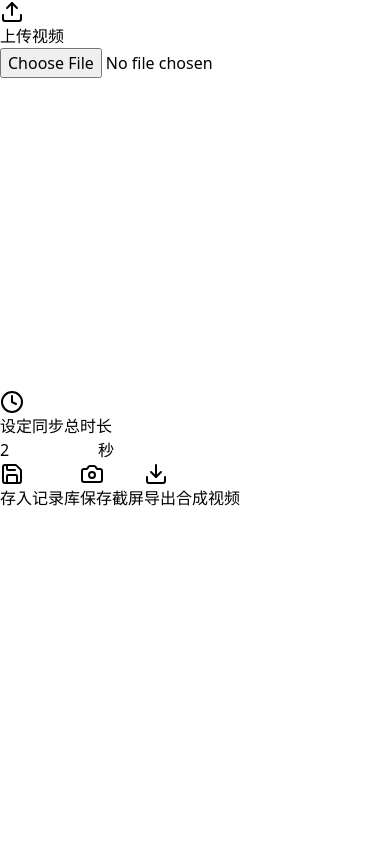
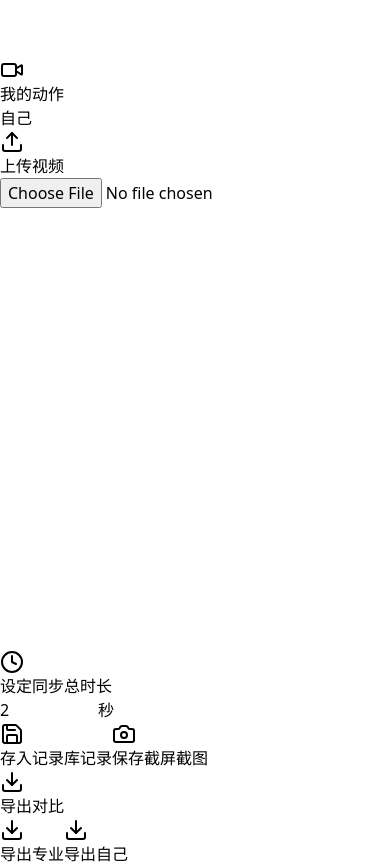
Before and after one commit to ShuyuanLin528/t-mirror-web, a React (Vite) app: page / in a window 390 px wide. Shown: the part 1019-1885 px from the top of the page. Before the commit the page ends 1529 px from the top, so only its background shows below. Built offline with nearby package versions, Linux system fonts and the light colour scheme.

Commit message:
update 1.0

```diff
--- a/src/App.jsx
+++ b/src/App.jsx
@@ -63,6 +63,9 @@
         saveRecord: "SAVE RECORD",
         snapshot: "SNAPSHOT",
         exportMp4: "EXPORT MP4",
+        exportCombined: "EXPORT SYNC",
+        exportV1: "EXPORT PRO",
+        exportV2: "EXPORT ME",
         archives: "ARCHIVES",
         noRecords: "NO RECORDS FOUND",
         load: "LOAD",
@@ -105,6 +108,9 @@
         saveRecord: "存入记录库",
         snapshot: "保存截屏",
         exportMp4: "导出合成视频",
+        exportCombined: "导出对比",
+        exportV1: "导出专业",
+        exportV2: "导出自己",
         archives: "对比记录库",
         noRecords: "暂未保存任何记录",
         load: "加载记录",
@@ -311,8 +317,12 @@
                             <video
                                 ref={vRef} src={vState.url} draggable={false}
                                 style={{ position: 'absolute', width: `${finalW_pct}%`, height: `${finalH_pct}%`, left: `${left_pct}%`, top: `${top_pct}%`, objectFit: 'cover', maxWidth: 'none', maxHeight: 'none' }}
-                                className={`cursor-move`} playsInline muted
-                                onLoadedMetadata={(e) => setVState(p => ({ ...p, duration: vRef.current.duration || 1, out: vRef.current.duration || 1, vw: e.target.videoWidth || 1, vh: e.target.videoHeight || 1 }))}
+                                className={`cursor-move`} playsInline muted preload="auto"
+                                onLoadedMetadata={(e) => {
+                                    setVState(p => ({ ...p, duration: vRef.current.duration || 1, out: vRef.current.duration || 1, vw: e.target.videoWidth || 1, vh: e.target.videoHeight || 1 }));
+                                    // 强制移动端渲染首帧 (修复上传后白屏问题)
+                                    vRef.current.currentTime = 0.001;
+                                }}
                                 onTimeUpdate={handleTimeUpdate}
                             />
                         </div>
@@ -436,7 +446,7 @@
     const v1Ref = useRef(null);
     const v2Ref = useRef(null);
 
-    const [ratioKey, setRatioKey] = useState('1:1');
+    const [ratioKey, setRatioKey] = useState('3:4');
     const [showGrid, setShowGrid] = useState(false);
 
     const [masterProgress, setMasterProgress] = useState(0);
@@ -455,6 +465,7 @@
     };
 
     const togglePlay = () => {
+        const safeTargetTime = parseFloat(targetTime) || 2;
         if (isPlaying) {
             setIsPlaying(false); isPlayingRef.current = false;
             if (v1Ref.current) v1Ref.current.pause();
@@ -467,11 +478,11 @@
                 startP = 0; setMasterProgress(0); syncVideosToProgress(0);
             }
             if (v1Ref.current) {
-                const r1 = targetTime > 0 && (v1.out - v1.in) > 0 ? (v1.out - v1.in) / targetTime : 1;
+                const r1 = safeTargetTime > 0 && (v1.out - v1.in) > 0 ? (v1.out - v1.in) / safeTargetTime : 1;
                 v1Ref.current.playbackRate = r1; v1Ref.current.play().catch(e => console.error(e));
             }
             if (v2Ref.current) {
-                const r2 = targetTime > 0 && (v2.out - v2.in) > 0 ? (v2.out - v2.in) / targetTime : 1;
+                const r2 = safeTargetTime > 0 && (v2.out - v2.in) > 0 ? (v2.out - v2.in) / safeTargetTime : 1;
                 v2Ref.current.playbackRate = r2; v2Ref.current.play().catch(e => console.error(e));
             }
 
@@ -516,9 +527,10 @@
         drawVideoToRect(ctx, v1Ref.current, v1.mirror, v1.pan, v1.scale, 0, 0, singleW, singleH);
         drawVideoToRect(ctx, v2Ref.current, v2.mirror, v2.pan, v2.scale, singleW, 0, singleW, singleH);
         const thumbUrl = canvas.toDataURL('image/jpeg', 0.8);
+        const safeTargetTime = parseFloat(targetTime) || 2;
         const newRecord = {
             id: Date.now(), time: new Date().toLocaleTimeString(), date: new Date().toLocaleDateString(),
-            thumbnail: thumbUrl, ratioKey, targetTime,
+            thumbnail: thumbUrl, ratioKey, targetTime: safeTargetTime,
             v1: { file: v1.file, in: v1.in, out: v1.out, pan: v1.pan, scale: v1.scale, mirror: v1.mirror },
             v2: { file: v2.file, in: v2.in, out: v2.out, pan: v2.pan, scale: v2.scale, mirror: v2.mirror }
         };
@@ -548,41 +560,79 @@
         link.download = `SYNC_${new Date().getTime()}.jpg`; link.click();
     };
 
-    const handleExportVideo = () => {
+    const handleExportVideo = (mode = 'combined') => {
         if(isPlaying) togglePlay(); setIsExporting(true);
+        const safeTargetTime = parseFloat(targetTime) || 2;
         const canvas = document.createElement('canvas');
         const [rW, rH] = ratioKey.split(':').map(Number);
         const singleW = 960; const singleH = (singleW * rH) / rW;
-        canvas.width = 1920; canvas.height = singleH + 20;
+        canvas.width = mode === 'combined' ? 1920 : 960; canvas.height = singleH + 20;
         const ctx = canvas.getContext('2d');
         let mimeType = 'video/mp4';
         if (!MediaRecorder.isTypeSupported(mimeType)) mimeType = 'video/webm;codecs=vp9';
         if (!MediaRecorder.isTypeSupported(mimeType)) mimeType = 'video/webm';
         const stream = canvas.captureStream(30); const recorder = new MediaRecorder(stream, { mimeType });
         const chunks = [];
+
+        const fallbackDownload = (blob, filename) => {
+            const url = URL.createObjectURL(blob);
+            const link = document.createElement('a');
+            link.href = url;
+            link.download = filename;
+            document.body.appendChild(link);
+            link.click();
+            document.body.removeChild(link);
+            setTimeout(() => URL.revokeObjectURL(url), 100);
+        };
+
         recorder.ondataavailable = e => chunks.push(e.data);
-        recorder.onstop = () => {
+        recorder.onstop = async () => {
+            const ext = mimeType.includes('mp4') ? 'mp4' : 'webm';
+            const filename = `SYNC_${mode.toUpperCase()}_${new Date().getTime()}.${ext}`;
             const blob = new Blob(chunks, { type: mimeType });
-            const link = document.createElement('a'); link.href = URL.createObjectURL(blob);
-            link.download = `SYNC_${new Date().getTime()}.${mimeType.includes('mp4') ? 'mp4' : 'webm'}`;
-            link.click(); setIsExporting(false);
+            const file = new File([blob], filename, { type: mimeType });
+
+            setIsExporting(false);
+
+            // 尝试调用移动端原生分享菜单 (支持直接"保存到相册")
+            if (navigator.canShare && navigator.canShare({ files: [file] })) {
+                try {
+                    await navigator.share({
+                        files: [file],
+                        title: 'T-MIRROR Sync Video'
+                    });
+                } catch (err) {
+                    console.error('Share failed or cancelled:', err);
+                    fallbackDownload(blob, filename);
+                }
+            } else {
+                fallbackDownload(blob, filename); // PC或不支持原生Share时的降级方案
+            }
         };
-        if (v1Ref.current && v1.url) { v1Ref.current.currentTime = v1.in; v1Ref.current.playbackRate = targetTime > 0 ? (v1.out - v1.in) / targetTime : 1; }
-        if (v2Ref.current && v2.url) { v2Ref.current.currentTime = v2.in; v2Ref.current.playbackRate = targetTime > 0 ? (v2.out - v2.in) / targetTime : 1; }
+        if (v1Ref.current && v1.url) { v1Ref.current.currentTime = v1.in; v1Ref.current.playbackRate = safeTargetTime > 0 ? (v1.out - v1.in) / safeTargetTime : 1; }
+        if (v2Ref.current && v2.url) { v2Ref.current.currentTime = v2.in; v2Ref.current.playbackRate = safeTargetTime > 0 ? (v2.out - v2.in) / safeTargetTime : 1; }
 
         setTimeout(() => {
             recorder.start();
             if (v1Ref.current && v1.url) v1Ref.current.play().catch(e => console.error(e));
             if (v2Ref.current && v2.url) v2Ref.current.play().catch(e => console.error(e));
-            let p = 0; const durationMs = targetTime * 1000; let startTime = performance.now();
-            ctx.fillStyle = COLORS.deepGreen; ctx.fillRect(0, 0, 1920, singleH + 20);
+            let p = 0; const durationMs = safeTargetTime * 1000; let startTime = performance.now();
+            ctx.fillStyle = COLORS.deepGreen; ctx.fillRect(0, 0, canvas.width, singleH + 20);
 
             const exportLoop = (now) => {
                 let elapsed = now - startTime; p = Math.min(elapsed / durationMs, 1); setMasterProgress(p);
-                ctx.fillStyle = COLORS.deepGreen; ctx.fillRect(0, 0, 1920, singleH + 20);
-                drawVideoToRect(ctx, v1Ref.current, v1.mirror, v1.pan, v1.scale, 0, 0, singleW, singleH);
-                drawVideoToRect(ctx, v2Ref.current, v2.mirror, v2.pan, v2.scale, singleW, 0, singleW, singleH);
-                ctx.fillStyle = COLORS.orange; ctx.fillRect(0, singleH, 1920 * p, 20); // 进度条
+                ctx.fillStyle = COLORS.deepGreen; ctx.fillRect(0, 0, canvas.width, singleH + 20);
+
+                if (mode === 'combined' || mode === 'v1') {
+                    drawVideoToRect(ctx, v1Ref.current, v1.mirror, v1.pan, v1.scale, 0, 0, singleW, singleH);
+                }
+                if (mode === 'combined') {
+                    drawVideoToRect(ctx, v2Ref.current, v2.mirror, v2.pan, v2.scale, singleW, 0, singleW, singleH);
+                } else if (mode === 'v2') {
+                    drawVideoToRect(ctx, v2Ref.current, v2.mirror, v2.pan, v2.scale, 0, 0, singleW, singleH);
+                }
+
+                ctx.fillStyle = COLORS.orange; ctx.fillRect(0, singleH, canvas.width * p, 20); // 进度条
                 if (p < 1) { requestAnimationFrame(exportLoop); }
                 else {
                     if (v1Ref.current) v1Ref.current.pause(); if (v2Ref.current) v2Ref.current.pause();
@@ -714,7 +764,10 @@
                         </div>
                         <div className="flex items-center gap-1 sm:gap-2 text-[#0A261D]">
                             <input
-                                type="number" min="0.5" max="10" step="0.1" value={targetTime} onChange={e => setTargetTime(parseFloat(e.target.value) || 2)} disabled={isPlaying}
+                                type="number" min="0.5" max="10" step="0.1"
+                                value={targetTime}
+                                onChange={e => setTargetTime(e.target.value)}
+                                disabled={isPlaying}
                                 className="w-12 sm:w-16 bg-transparent text-lg sm:text-xl font-black border-b-2 border-[#0A261D] focus:border-[#E27546] outline-none text-center rounded-none"
                             />
                             <span className="font-bold uppercase text-xs sm:text-sm">{t.sec}</span>
@@ -722,18 +775,33 @@
                     </div>
 
                     {/* Actions */}
-                    <div className="flex flex-col sm:flex-row items-stretch lg:items-center gap-2 sm:gap-3 w-full lg:w-auto">
-                        <button onClick={handleSaveRecord} className="flex-1 flex items-center justify-center gap-2 px-4 sm:px-6 py-3 sm:py-4 bg-[#F6F3E6] text-[#0A261D] rounded-xl border-2 border-[#0A261D] hover:bg-[#E27546] transition-colors font-black text-[10px] sm:text-xs uppercase tracking-widest shadow-[2px_2px_0px_#0A261D] sm:shadow-[4px_4px_0px_#0A261D]">
-                            <Save className="w-3.5 h-3.5 sm:w-4 sm:h-4" /> {t.saveRecord}
-                        </button>
+                    <div className="flex flex-col lg:flex-row items-stretch lg:items-center gap-2 sm:gap-3 w-full lg:w-auto">
+                        {/* Record & Snapshot */}
+                        <div className="grid grid-cols-2 gap-2 sm:gap-3 w-full lg:w-auto">
+                            <button onClick={handleSaveRecord} className="flex items-center justify-center gap-1.5 sm:gap-2 px-3 sm:px-4 py-2.5 sm:py-4 bg-[#F6F3E6] text-[#0A261D] rounded-xl border-2 border-[#0A261D] hover:bg-[#E27546] transition-colors font-black text-[10px] sm:text-xs uppercase tracking-widest shadow-[2px_2px_0px_#0A261D]">
+                                <Save className="w-3.5 h-3.5 sm:w-4 sm:h-4" /> <span className="hidden sm:inline">{t.saveRecord}</span><span className="sm:hidden">记录</span>
+                            </button>
 
-                        <button onClick={handleScreenshot} className="flex-1 flex items-center justify-center gap-2 px-4 sm:px-6 py-3 sm:py-4 bg-[#F6F3E6] text-[#0A261D] rounded-xl border-2 border-[#0A261D] hover:bg-[#E27546] transition-colors font-black text-[10px] sm:text-xs uppercase tracking-widest shadow-[2px_2px_0px_#0A261D] sm:shadow-[4px_4px_0px_#0A261D]">
-                            <Camera className="w-3.5 h-3.5 sm:w-4 sm:h-4" /> {t.snapshot}
-                        </button>
+                            <button onClick={handleScreenshot} className="flex items-center justify-center gap-1.5 sm:gap-2 px-3 sm:px-4 py-2.5 sm:py-4 bg-[#F6F3E6] text-[#0A261D] rounded-xl border-2 border-[#0A261D] hover:bg-[#E27546] transition-colors font-black text-[10px] sm:text-xs uppercase tracking-widest shadow-[2px_2px_0px_#0A261D]">
+                                <Camera className="w-3.5 h-3.5 sm:w-4 sm:h-4" /> <span className="hidden sm:inline">{t.snapshot}</span><span className="sm:hidden">截图</span>
+                            </button>
+                        </div>
 
-                        <button onClick={handleExportVideo} className="flex-1 flex items-center justify-center gap-2 px-4 sm:px-8 py-3 sm:py-4 bg-[#0A261D] text-[#F6F3E6] rounded-xl border-2 border-[#0A261D] hover:bg-[#E27546] hover:text-[#0A261D] transition-colors font-black text-[10px] sm:text-sm uppercase tracking-widest shadow-[2px_2px_0px_#0A261D] sm:shadow-[4px_4px_0px_#0A261D]">
-                            <Download className="w-4 h-4 sm:w-5 sm:h-5" /> {t.exportMp4}
-                        </button>
+                        {/* Export Buttons */}
+                        <div className="grid grid-cols-1 sm:grid-cols-3 gap-2 sm:gap-3 w-full lg:w-auto">
+                            <button onClick={() => handleExportVideo('combined')} className="sm:col-span-1 flex items-center justify-center gap-1.5 sm:gap-2 px-4 sm:px-6 py-2.5 sm:py-4 bg-[#0A261D] text-[#F6F3E6] rounded-xl border-2 border-[#0A261D] hover:bg-[#E27546] hover:text-[#0A261D] transition-colors font-black text-[10px] sm:text-xs uppercase tracking-widest shadow-[2px_2px_0px_#0A261D]">
+                                <Download className="w-3.5 h-3.5 sm:w-4 sm:h-4" /> {t.exportCombined}
+                            </button>
+
+                            <div className="grid grid-cols-2 sm:col-span-2 gap-2 sm:gap-3">
+                                <button onClick={() => handleExportVideo('v1')} className="flex items-center justify-center gap-1.5 sm:gap-2 px-2 sm:px-4 py-2.5 sm:py-4 bg-[#E27546] text-[#0A261D] rounded-xl border-2 border-[#0A261D] hover:bg-[#F6F3E6] transition-colors font-black text-[9px] sm:text-[10px] uppercase tracking-widest shadow-[2px_2px_0px_#0A261D]">
+                                    <Download className="w-3 h-3 sm:w-3.5 sm:h-3.5" /> {t.exportV1}
+                                </button>
+                                <button onClick={() => handleExportVideo('v2')} className="flex items-center justify-center gap-1.5 sm:gap-2 px-2 sm:px-4 py-2.5 sm:py-4 bg-[#E27546] text-[#0A261D] rounded-xl border-2 border-[#0A261D] hover:bg-[#F6F3E6] transition-colors font-black text-[9px] sm:text-[10px] uppercase tracking-widest shadow-[2px_2px_0px_#0A261D]">
+                                    <Download className="w-3 h-3 sm:w-3.5 sm:h-3.5" /> {t.exportV2}
+                                </button>
+                            </div>
+                        </div>
                     </div>
                 </div>
             </div>
```
